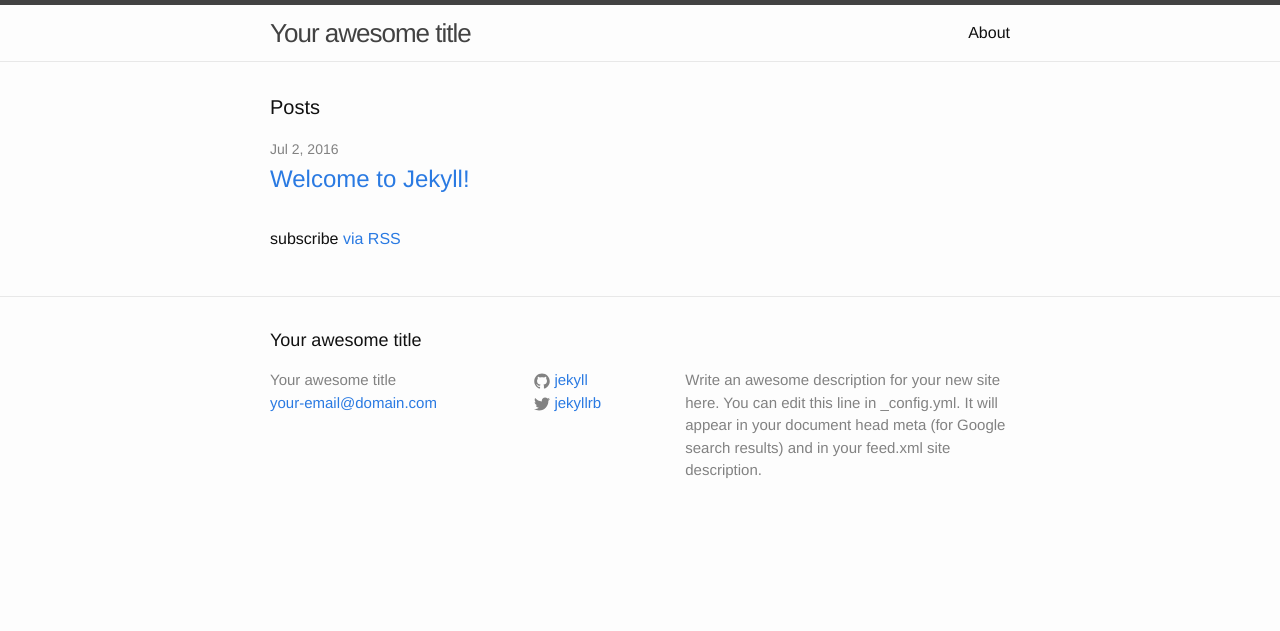
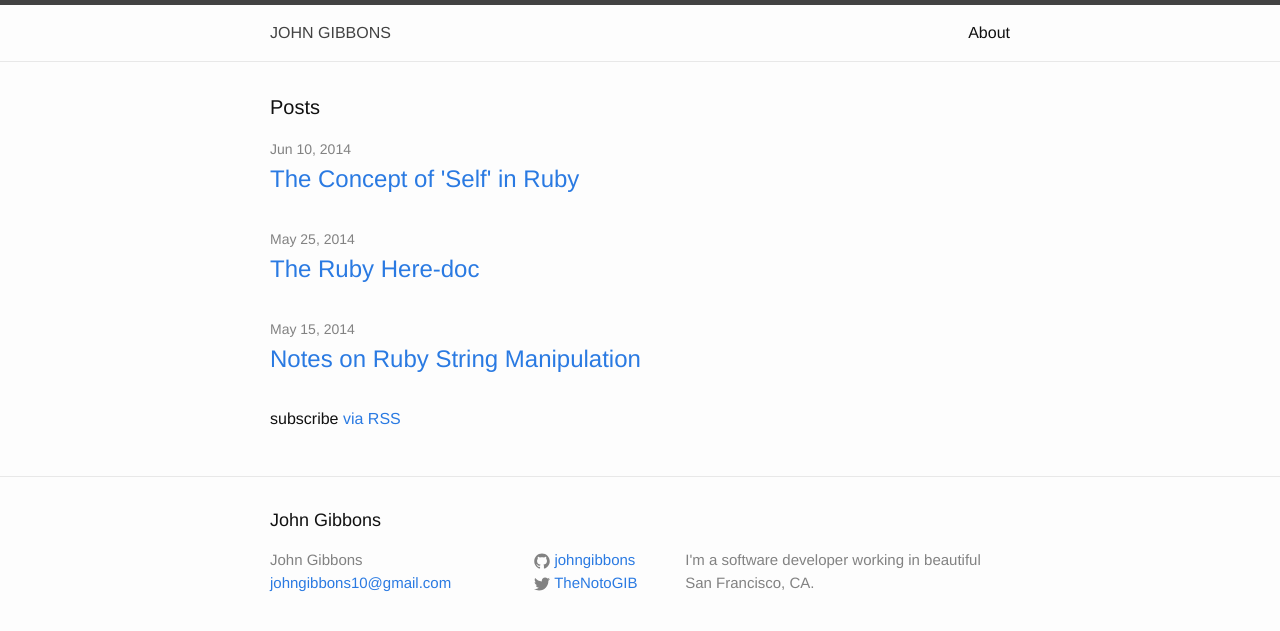
Before and after one commit to johngibbons/johngibbons.github.io, a Jekyll site: the page built from index.html, in a window 1280 px wide. Shown: the top 631 px of the page. Built offline with Jekyll 4.4.1, drawn with Linux system fonts in a browser that asks for light colours; part of the change alters nothing that is shown.

Commit message:
first few posts

````diff
--- a/_config.yml
+++ b/_config.yml
@@ -6,16 +6,15 @@
 # 'jekyll serve'. If you change this file, please restart the server process.
 
 # Site settings
-title: Your awesome title
-email: your-email@domain.com
+title: John Gibbons
+email: johngibbons10@gmail.com
 description: > # this means to ignore newlines until "baseurl:"
-  Write an awesome description for your new site here. You can edit this
-  line in _config.yml. It will appear in your document head meta (for
-  Google search results) and in your feed.xml site description.
+  I'm a software developer working in beautiful San Francisco, CA.
 baseurl: "" # the subpath of your site, e.g. /blog
-url: "http://yourdomain.com" # the base hostname & protocol for your site
-twitter_username: jekyllrb
-github_username:  jekyll
+url: "http://johngibbons.github.io" # the base hostname & protocol for your site
+twitter_username: TheNotoGIB
+github_username:  johngibbons
 
 # Build settings
 markdown: kramdown
+timezone: 'America/Los_Angeles'
--- /dev/null
+++ b/_posts/2014-05-15-notes-on-ruby-string-manipulation.markdown
@@ -0,0 +1,123 @@
+---
+layout: post
+title:  "Notes on Ruby String Manipulation"
+date:   2014-05-15 12:59:51 -0700
+categories: ruby strings
+---
+
+This is primarily a personal reference for Ruby string manipulation, but hopefully someone else finds it useful as well.
+
+Retrieve the `n`th character using the `[]` notation:
+
+```ruby
+>> string = "Follow along with Ruby string manipulation."
+=> "Follow along with Ruby string manipulation."
+
+>> string[5]
+=> "w"
+```
+
+Adding a second argument `m` outputs the number `m` of characters starting at the first argument `n`:
+
+```ruby
+>> string[7, 10]
+=> "along with"
+```
+
+A range can also be used, with `n..m` inclusive of the `m` or `n...m`  exclusive `m`:
+
+```ruby
+>> string[7..11]
+=> "along"
+
+>> string[7...12]
+=> "along"
+```
+
+Negative indices start from the right:
+
+```ruby
+>> string[7..-15]
+=> "along with Ruby string"
+
+>> string[23..-1]
+=> "string manipulation."
+```
+
+Grab substrings by inputting a string search, will return nil if not present in the string:
+
+```ruby
+>> string["Ruby"]
+=> "Ruby"
+
+>> string["Java"]
+=> nil
+```
+
+`slice()` works the same way, with `slice!()` destructively modifying the string:
+
+```ruby
+>> string.slice!("along with ")
+=> "along with "
+
+>> string
+=> "Follow Ruby string manipulation."
+```
+
+Use `[]=` to set part of a string to a new value:
+
+```ruby
+>> string["Ruby"] = "Javascript"
+=> "Javascript"
+
+>> string
+=> "Follow along with Javascript string manipulation."
+
+>> string[-1] = "!"
+=> "!"
+
+>> string
+=> "Follow along with Ruby string manipulation!"
+```
+
+Addition with strings using `+` generates a new string and leaves the original untouched:
+
+```ruby
+>> "a" + "b"
+=> "ab"
+
+>> str = "hello"
+=> "hello"
+
+>> str + " world!"
+=> "hello world!"
+
+>> str
+=> "hello"
+```
+
+Use `<<` to permanently add a string to the original:
+
+```ruby
+>> str = "hello"
+=> "hello"
+
+>> str << " world!"
+=> "hello world!"
+
+>> str
+=> "hello world!"
+```
+
+We can also combine strings using interpolation, which is non-destructive:
+
+```ruby
+>> str = "hello"
+=> "hello"
+
+>> "#{str} world!"
+=> "hello world!"
+
+>> str
+=> "hello"
+```
--- /dev/null
+++ b/_posts/2014-05-25-the-ruby-here-doc.markdown
@@ -0,0 +1,58 @@
+---
+layout: post
+title:  "The Ruby Here-doc"
+date:   2014-05-25 12:59:51 -0700
+categories: ruby strings
+---
+
+Here-docs in Ruby are a strange but sometimes useful beast.  A subclass of String, they allow you to generate a set of data lines or a template using the `<<` syntax.  Here is a simple example:
+
+```ruby
+text = <<EOM
+Here is the first line of text.
+You can put several lines of text as well.
+They will all be saved with newlines intact.
+EOM
+```
+
+The block begins with the `<<` and any string as the delimiter, such as `EOM` (end of message).  The ending delimiter has to be flush left and must be the only thing on its line.
+
+The text block generated by the here-doc defaults to a double-quoted string, which allows for escape characters and interpolation.  Putting the opening delimiter in single quotes: `<<'EOM'` generates the block as a single quoted string.
+
+The opening `<<` delimiter can be placed anywhere and will be replaced by the block that follows:
+
+```ruby
+num = 5 * <<EOM.to_i
+10
+EOM
+>> num
+=> 50
+```
+
+It can also be used in a literal object constructor like so:
+
+```ruby
+arr = [0, 5, <<EOM, 3]
+This will be arr[3]
+Check it out.
+EOM
+
+>> arr
+=> [0, 5, "This will be arr[3]\nCheck it out.\n", 3]
+```
+
+The last possible use I will point out is in an argument list.  This can be useful if you need to include a long string that might not fit well otherwise.
+
+```ruby
+a_function_with_args(x, y, <<EOM)
+This will be put into the function call as the third argument.
+EOM
+```
+
+Which is equivalent to:
+
+```ruby
+a_function_with_args(x, y, "This will be put into the function call as the third argument.")
+```
+
+Here-docs aren't seen too often in Ruby, but used in the right context they can be a useful tool in the toolbelt.
--- /dev/null
+++ b/_posts/2014-06-10-the-concept-of-self-in-ruby.markdown
@@ -0,0 +1,77 @@
+---
+layout: post
+title:  "The Concept of 'Self' in Ruby"
+date:   2014-06-10 12:59:51 -0700
+categories: ruby OOP
+---
+
+The concept of `self` in Ruby is an important one.  At any given point when a program is running, there is one and only one `self`.  Let's go over the various contexts that determine what `self` is:
+
+```ruby
+puts "Self is #{self}"
+=> "Self is main"
+
+class C
+    puts "Self is #{self}"
+    => "Self is C"
+
+    def self.class_method
+        puts "Self is #{self}"
+        => "Self is C"
+    end
+
+    def inst_method
+        puts "Self is #{self}"
+        => "Self is c (instance of C)"
+    end
+
+    module M
+        puts "Self is #{self}"
+        => "Self is C::M (nested module M)"
+    end
+end
+
+obj = Object.new
+def obj.singleton_method
+    puts "Self is #{self}"
+    => "Self is obj (method receiver object)"
+end
+
+class D < C
+end
+
+D.class_method
+=> "Self is D"
+```
+
+As you can see `self` changes whenever we see `class`, `module`, or `def`.  If within a class or module, `self` refers to the class or module.  Within any method, `self` refers to the object that called the method.  This means that within instance methods, `self` is referring to the instance it is being called on.
+
+When a subclass calls a parent's class method, `self` is still referring to the subclass, not the superclass, because it is the object that called the method.
+
+**So why should we care?**
+
+Well, because being self comes with some privileges.
+
+One is that any methods called without an explicit receiver default to `self`.  Here is an example:
+
+```ruby
+class C
+
+    def x
+        puts "I'm in C#x"
+        y
+    end
+
+    def y
+        puts "Now in C#y"
+    end
+
+end
+
+c = C.new
+c.x
+=> "I'm in C#x"
+   "Now in C#y"
+```
+
+You can see that the instance method `y` is being called without an explicit receiver.  Since `self` is an instance of `C` within `x`, this is equivalent to calling `self.y`, and `y` runs.  Note that if you also had a local variable named `y`, it would take precedence, so it is best to avoid naming variables and methods the same.
--- a/_posts/2016-07-02-welcome-to-jekyll.markdown
+++ /dev/null
@@ -1,25 +0,0 @@
----
-layout: post
-title:  "Welcome to Jekyll!"
-date:   2016-07-02 12:59:51 -0700
-categories: jekyll update
----
-You’ll find this post in your `_posts` directory. Go ahead and edit it and re-build the site to see your changes. You can rebuild the site in many different ways, but the most common way is to run `jekyll serve`, which launches a web server and auto-regenerates your site when a file is updated.
-
-To add new posts, simply add a file in the `_posts` directory that follows the convention `YYYY-MM-DD-name-of-post.ext` and includes the necessary front matter. Take a look at the source for this post to get an idea about how it works.
-
-Jekyll also offers powerful support for code snippets:
-
-{% highlight ruby %}
-def print_hi(name)
-  puts "Hi, #{name}"
-end
-print_hi('Tom')
-#=> prints 'Hi, Tom' to STDOUT.
-{% endhighlight %}
-
-Check out the [Jekyll docs][jekyll-docs] for more info on how to get the most out of Jekyll. File all bugs/feature requests at [Jekyll’s GitHub repo][jekyll-gh]. If you have questions, you can ask them on [Jekyll Talk][jekyll-talk].
-
-[jekyll-docs]: http://jekyllrb.com/docs/home
-[jekyll-gh]:   https://github.com/jekyll/jekyll
-[jekyll-talk]: https://talk.jekyllrb.com/
--- a/_sass/_layout.scss
+++ b/_sass/_layout.scss
@@ -11,12 +11,12 @@
 }
 
 .site-title {
-    font-size: 26px;
+    font-size: 16px;
     font-weight: 300;
     line-height: 56px;
-    letter-spacing: -1px;
     margin-bottom: 0;
     float: left;
+    text-transform: uppercase;
 
     &,
     &:visited {
````
